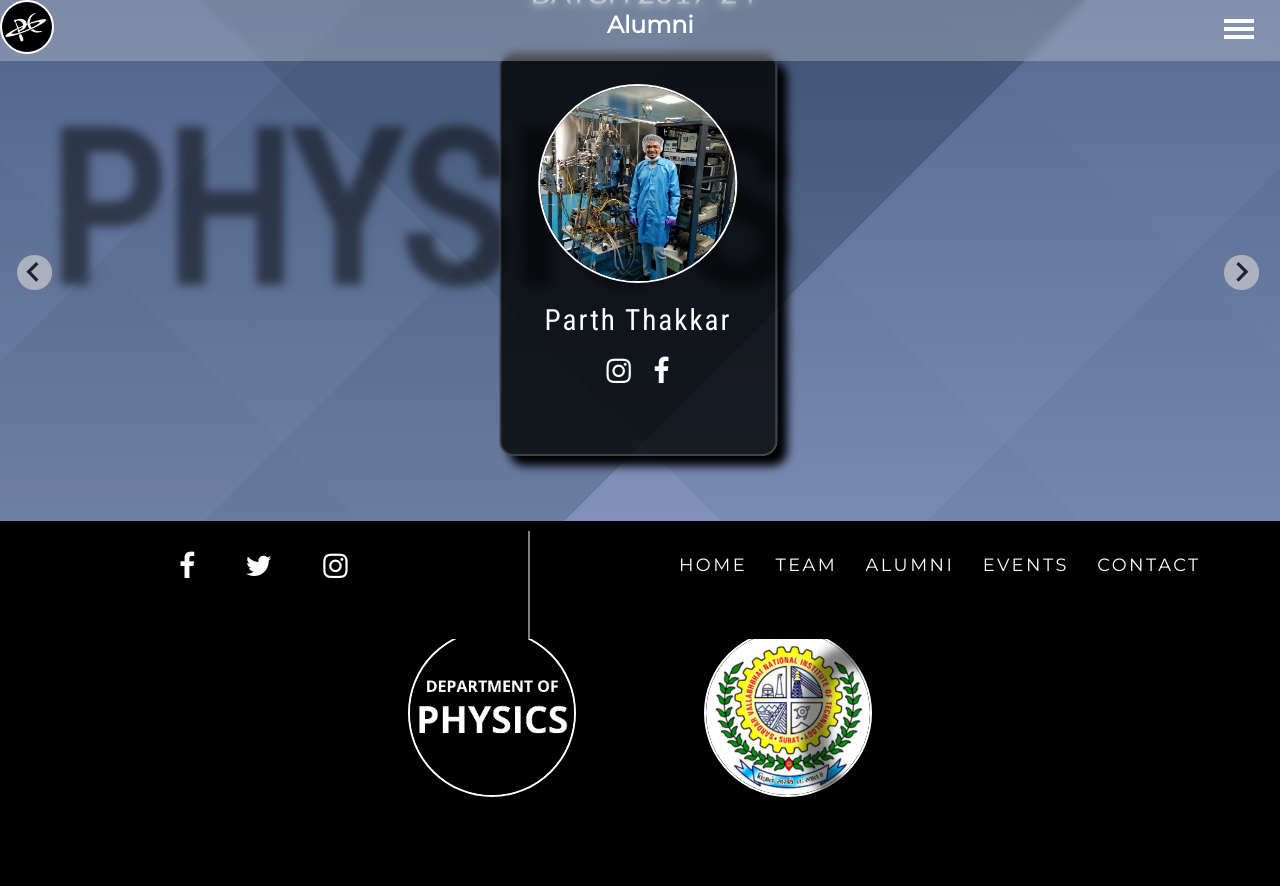
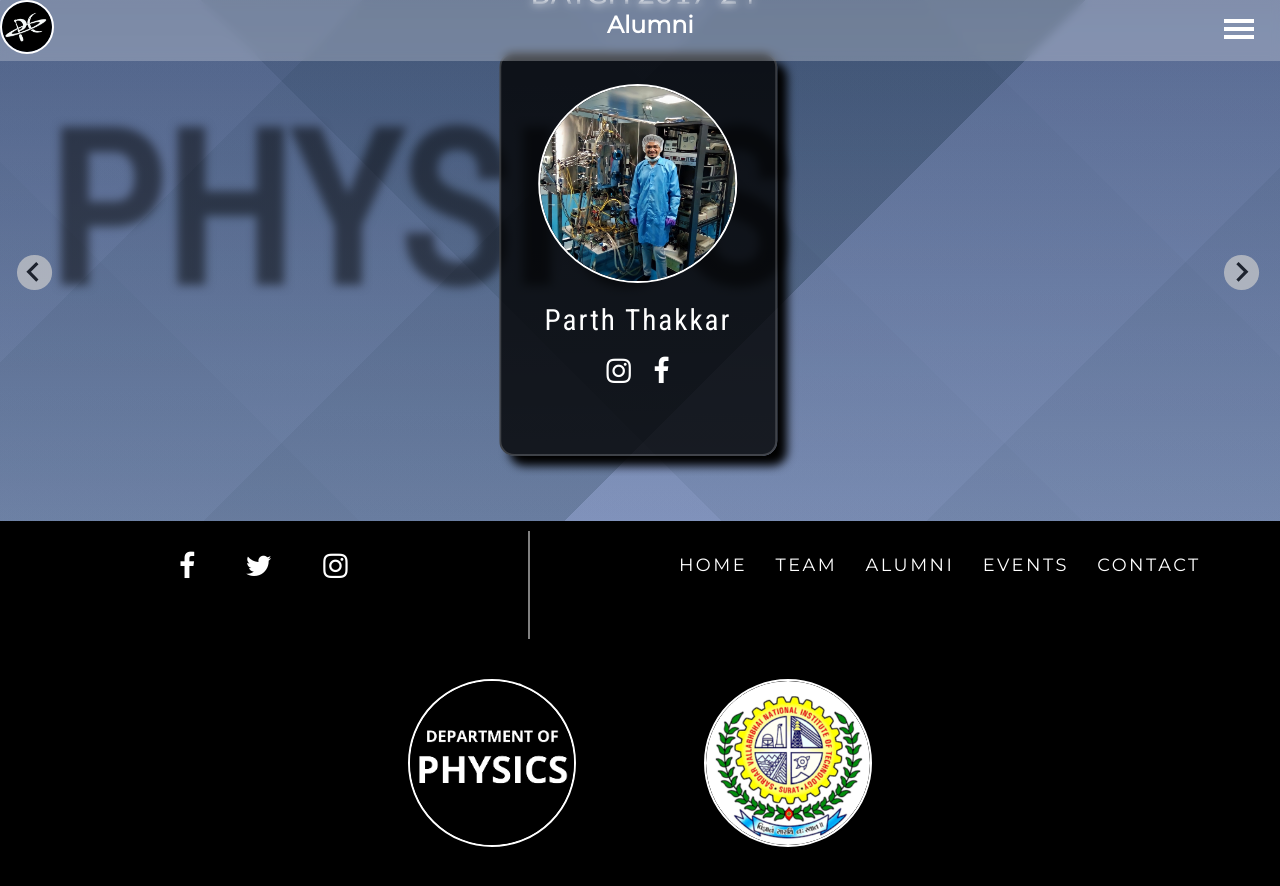
Before and after one commit to PhysicsClubSVNIT/PhysicsClubSVNIT.github.io, a Jekyll site: the page built from alumni.html, in a window 1280 px wide and 900 px high, scrolled down 718 px. Shown: the top 886 px of the window. Built offline with Jekyll 4.4.1, drawn with Linux system fonts in a browser that asks for light colours; some web fonts are replaced; before the commit the page ends 1576 px from its top, so only the background shows below that.

Commit message:
fix logos

```diff
--- a/404.html
+++ b/404.html
@@ -1,6 +1,7 @@
 <!DOCTYPE html>
 <html>
 <head>
+	<meta name="theme-color" content="#000000">
 	<meta name="viewport" content="width=device-width, initial-scale=1.0, maximum-scale=1.0, minimum-scale=1.0">
 	<meta charset="utf-8">
 	<title>404 | Physics Club NIT Surat</title>
--- a/_layouts/fixed.html
+++ b/_layouts/fixed.html
@@ -2,6 +2,7 @@
 <html>
 <head>
     <meta charset="utf-8">
+    <meta name="theme-color" content="#000000">
     <meta name="viewport" content="width=device-width, initial-scale=1.0, maximum-scale=1.0, minimum-scale=1.0">
     <title>{{ page.title }}</title>
     <link rel="icon" href="/assets/favi.ico">
--- a/assets/css/fixed.css
+++ b/assets/css/fixed.css
@@ -491,6 +491,8 @@ body{
 		align-items: center;
 		background-color: black;
 		padding-bottom: 5vh;
+		position: relative;
+		top: 50px;
 
 	}
 
```
